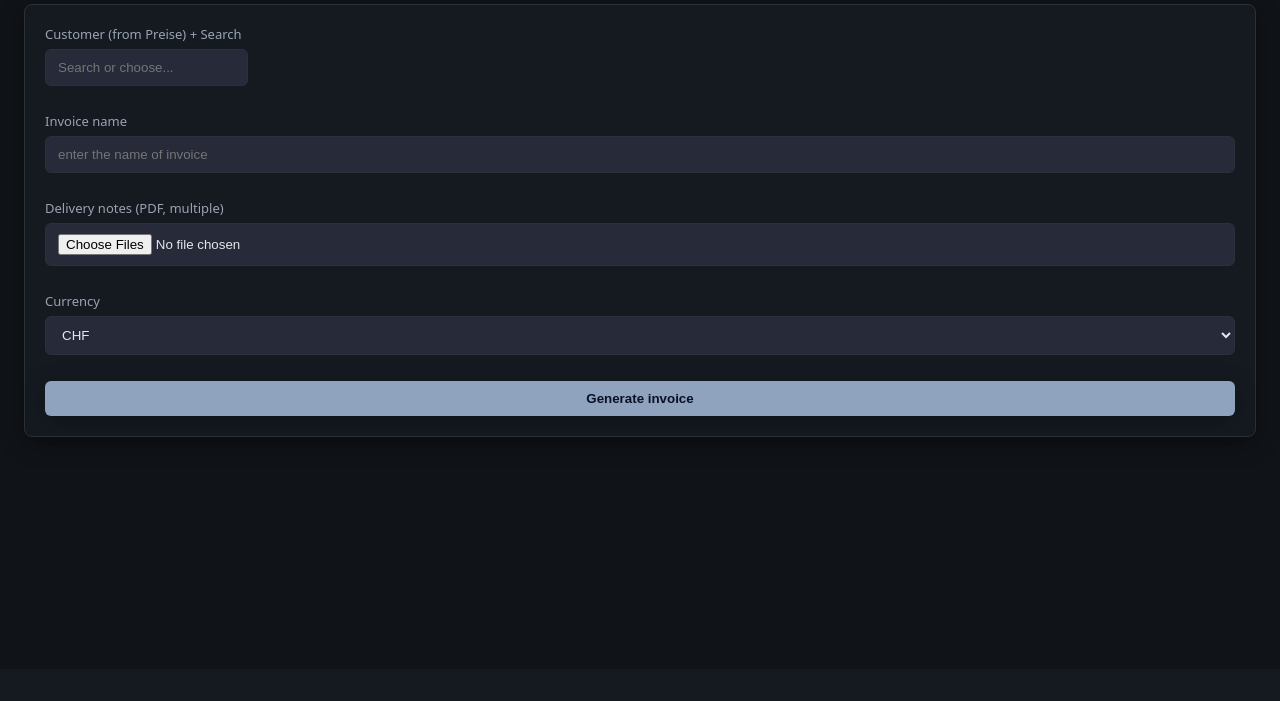
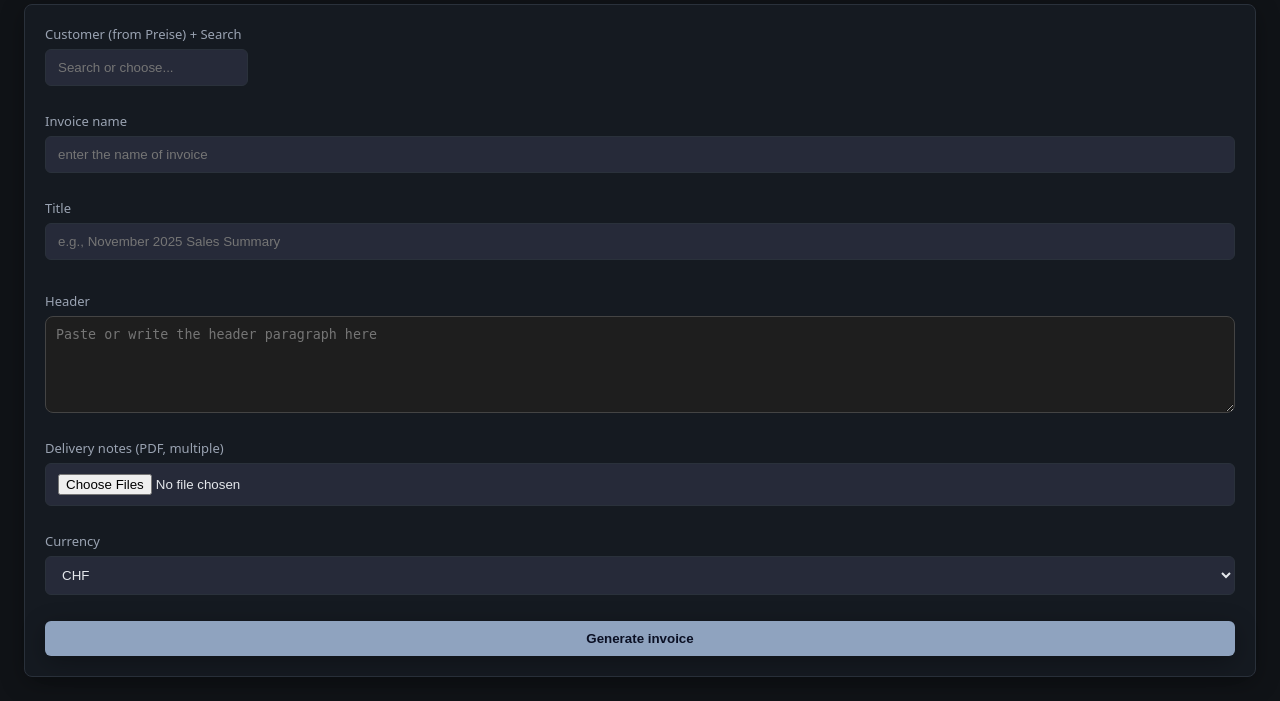
Before and after one commit to ai-shubham-mishra/Automated_Invoicing, a Flask app: page /invoicecreation in a window 1280 px wide. Shown: the part 131-832 px from the top of the page. Before the commit the page ends 580 px from the top, so only its background shows below. Run offline with Flask 3, Linux system fonts and the light colour scheme; a user stored in the database is signed in; data comes from the database, SQL or seed files in the repository; both versions use the stored data as it was after the commit; parts of the project's set-up code (start-up, migrations or seed data) failed here and were passed over.

Commit message:
Implemented Robust Name validation for duplicacy prevention, Added two labels for adding custom title and Header to the invoice replacing the earlier static information to improve invoice's meta data.

```diff
--- a/app.py
+++ b/app.py
@@ -677,12 +677,21 @@ def strip_trailing_pdf(name: str) -> str:
         return s[:-4]
     return s
 
+def convert_newlines_to_br(text: str | None) -> str | None:
+    if text is None:
+        return None
+    # Normalize CRLF/CR to LF first, then convert to <br>
+    s = str(text).replace("\r\n", "\n").replace("\r", "\n")
+    return s.replace("\n", "<br>")
+
 
 @app.post("/api/generate_invoice")
 @login_required
 def api_generate_invoice():
     client_name = (request.form.get("client_name") or "").strip()
     invoice_name = (request.form.get("invoice_name") or "").strip()
+    title_invoice = request.form.get("titleInvoice")  # pass-through as-is
+    header_invoice = request.form.get("headerInvoice")  # pass-through as-is
     currency_exchange_raw = request.form.get("currency_exchange")
     if not client_name:
         flash("Bitte einen Kunden auswählen.", "error")
@@ -724,6 +733,11 @@ def api_generate_invoice():
             data_fields.append(("Invoice_name", invoice_name_no_pdf))
     except Exception:
         pass
+    # Include optional Title/Header fields
+    if title_invoice is not None and str(title_invoice).strip() != "":
+        data_fields.append(("titleInvoice", str(title_invoice)))
+    if header_invoice is not None and str(header_invoice).strip() != "":
+        data_fields.append(("headerInvoice", convert_newlines_to_br(str(header_invoice))))
     # Attach currency exchange block if provided by frontend
     if currency_exchange_raw:
         try:
@@ -835,7 +849,8 @@ def api_check_invoice_name():
         conn = get_invoices_db()
         cur = conn.cursor()
         if candidate_pdf:
-            cur.execute("SELECT 1 FROM invoices WHERE name = ? LIMIT 1", (candidate_pdf,))
+            # Case-insensitive uniqueness: abbey and ABBEY considered the same
+            cur.execute("SELECT 1 FROM invoices WHERE lower(name) = lower(?) LIMIT 1", (candidate_pdf,))
             row = cur.fetchone()
             available = (row is None)
         else:
@@ -867,7 +882,7 @@ def api_check_invoice_name():
                     break
                 cand_base = secure_filename(strip_trailing_pdf(cand))
                 cand_pdf = cand_base if cand_base.lower().endswith('.pdf') else (cand_base + '.pdf')
-                cur.execute("SELECT 1 FROM invoices WHERE name = ? LIMIT 1", (cand_pdf,))
+                cur.execute("SELECT 1 FROM invoices WHERE lower(name) = lower(?) LIMIT 1", (cand_pdf,))
                 if cur.fetchone() is None:
                     suggestions.append(cand)
         except Exception:
--- a/templates/invoicecreation.html
+++ b/templates/invoicecreation.html
@@ -15,6 +15,13 @@
         <input type="text" id="invoice_name" name="invoice_name" placeholder="{{ t('invoice_name_placeholder') }}">
         <div id="invoice_name_hint" style="margin-top:6px; font-size:0.9em; display:none;"></div>
         <div id="invoice_name_suggestions" style="margin-top:4px; display:none;"></div>
+      {% endcall %}
+      {% call ui.field('Title', 'titleInvoice') %}
+        <input type="text" id="titleInvoice" name="titleInvoice" placeholder="e.g., November 2025 Sales Summary" maxlength="1000" style="width:100%;">
+        <div id="titleInvoice_hint" style="margin-top:6px; font-size:0.9em; color:#666;"></div>
+      {% endcall %}
+      {% call ui.field('Header', 'headerInvoice') %}
+        <textarea id="headerInvoice" name="headerInvoice" rows="5" placeholder="Paste or write the header paragraph here" style="width:100%; resize:vertical; max-height:220px; overflow:auto; border-radius:8px; background:#1e1e1e; color:#ffffff; padding:10px; border:1px solid #444;"></textarea>
       {% endcall %}
       {% call ui.field(t('delivery_label'), 'delivery_notes') %}
         <input type="file" id="delivery_notes" name="delivery_notes" accept=".pdf" multiple>
@@ -55,6 +62,7 @@
     let open = false;
     let timer = null;
     let nameTimer = null;
+    let titleTimer = null;
 
     function openList(){ comboList.style.display = 'block'; open = true; }
     function closeList(){ comboList.style.display = 'none'; open = false; }
@@ -239,6 +247,23 @@
       return s.toLowerCase().endsWith('.pdf') ? s.slice(0, -4) : s;
     }
 
+    // Title word counter (non-blocking guidance)
+    const titleEl = document.getElementById('titleInvoice');
+    const titleHint = document.getElementById('titleInvoice_hint');
+    function updateTitleHint(){
+      if(!titleEl || !titleHint) return;
+      const words = (titleEl.value || '').trim().split(/\s+/).filter(Boolean);
+      const count = words.length;
+      titleHint.textContent = '';
+    }
+    if(titleEl){
+      updateTitleHint();
+      titleEl.addEventListener('input', () => {
+        if(titleTimer) clearTimeout(titleTimer);
+        titleTimer = setTimeout(updateTitleHint, 150);
+      });
+    }
+
     function setNameHintAvailable(){
       if(!invoiceNameHint) return;
       invoiceNameHint.style.display = 'block';
@@ -319,6 +344,8 @@
         return;
       }
       const fd = new FormData(invoiceForm);
+      // Include Title and Header as provided; no extra normalization
+      // (backend will forward as-is)
       // ensure we don't pass .pdf in Invoice_name server side already handles, but keep raw user value
       setLoading(true);
       resultPanel.style.display = 'none';
```
Also changed, not shown: invoices.db, 1 other file.
